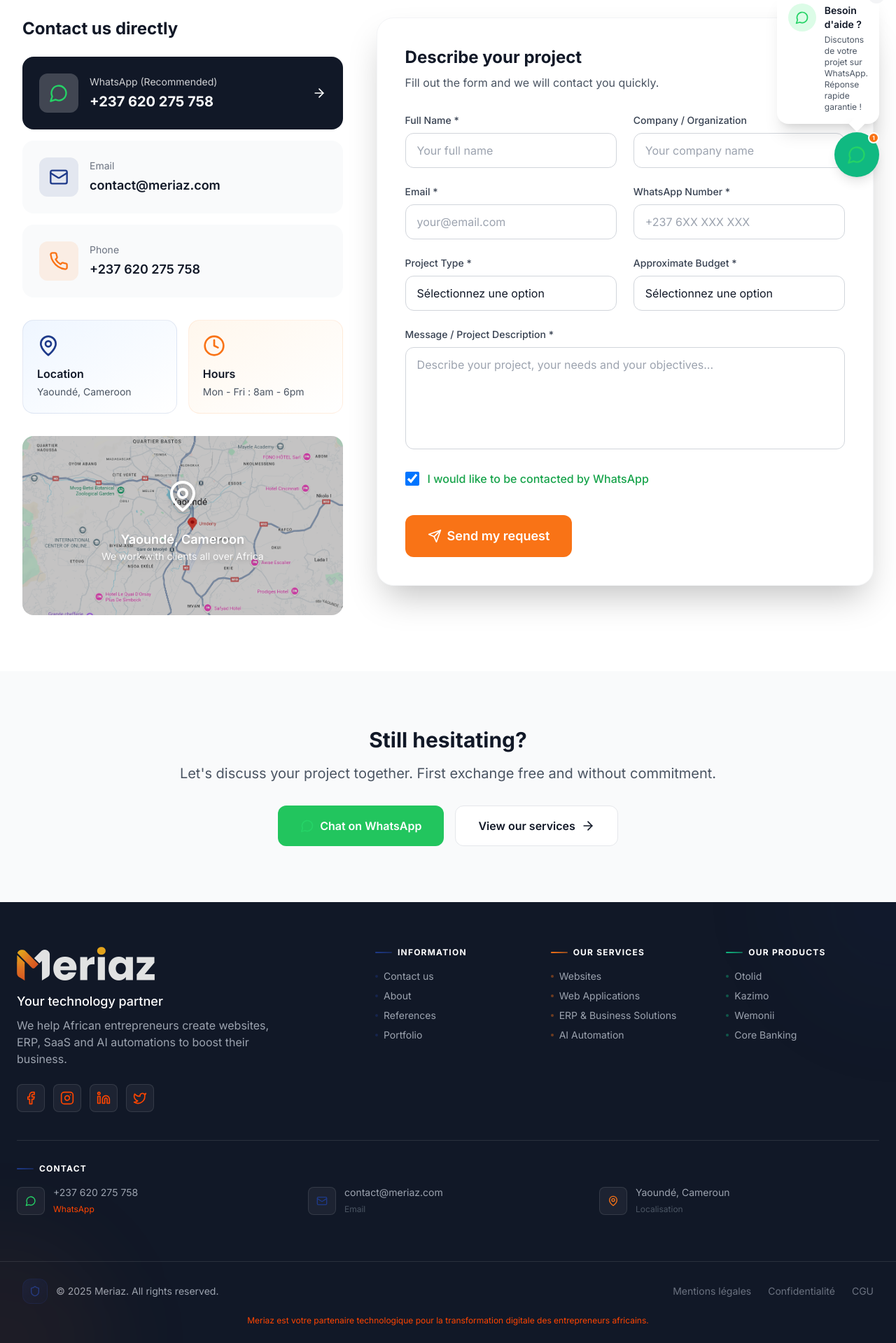
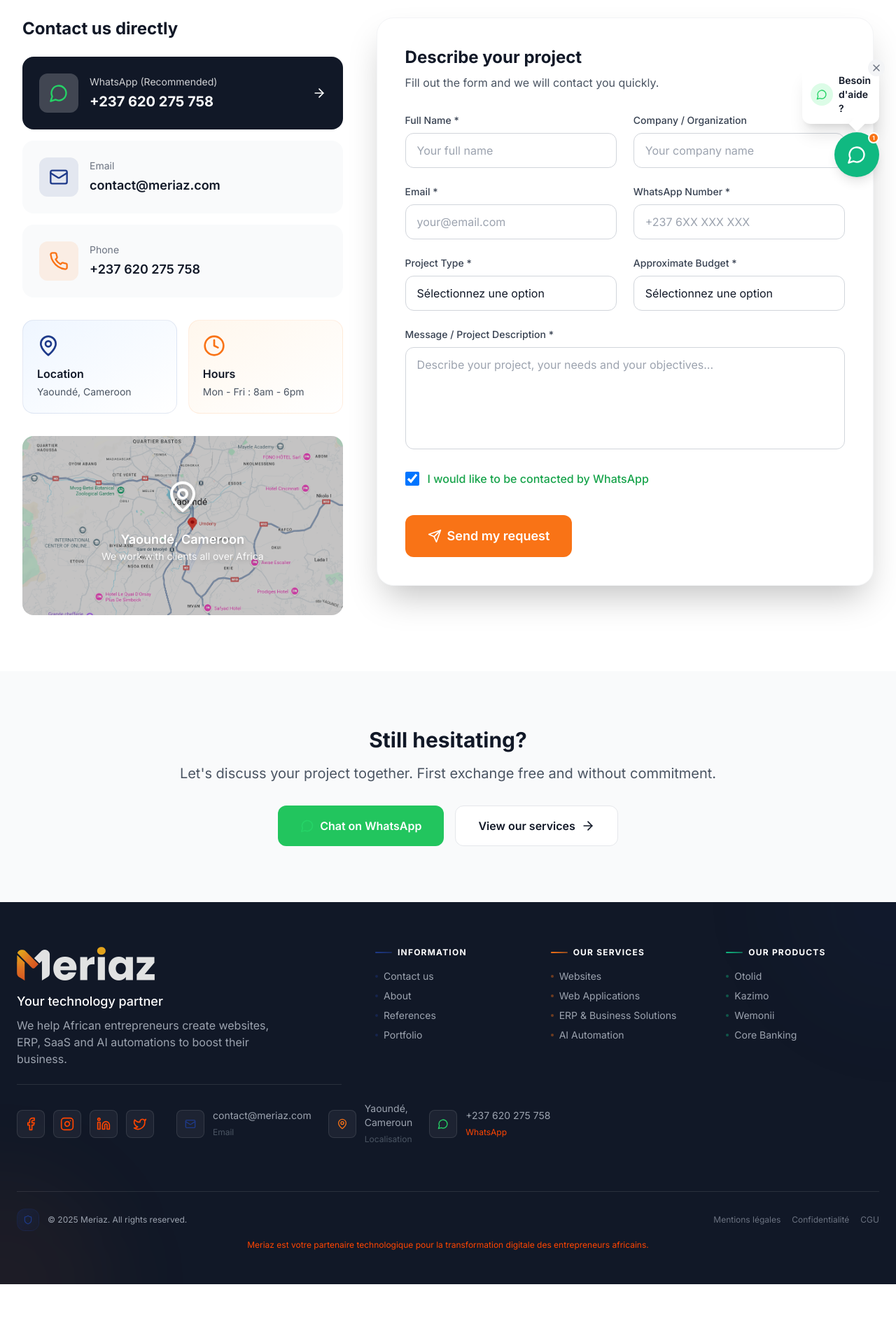
Before and after one commit to suzy289/meriaz-web, a Next.js app: page /contact in a window 1280 px wide. Shown: the part 523-2442 px from the top of the page at 70% size. After the commit the page ends 2358 px from the top, so only its background shows below. Built offline with nearby package versions, Linux system fonts and the light colour scheme.

Commit message:
feat: amélioration footer, carrousel portfolio mobile avec navigation par flèches et icône WhatsApp blanche

```diff
--- a/src/components/layout/Footer.tsx
+++ b/src/components/layout/Footer.tsx
@@ -86,8 +86,11 @@
               {t.footer.description}
             </p>
 
-            {/* Social links */}
-            <div className="flex gap-3">
+            {/* Contact and Social links */}
+            <div className="border-t border-white/10 pt-6 mb-6">
+              <div className="flex flex-col sm:flex-row items-start sm:items-center justify-between gap-6 sm:gap-8">
+                {/* Social links - Left */}
+                <div className="flex gap-3">
               {socialLinks.map((social, index) => {
                 const Icon = social.icon
                 return (
@@ -103,6 +106,52 @@
                   </a>
                 )
               })}
+                </div>
+
+                {/* Contact Info - Right */}
+                <div className="flex flex-row items-center gap-4 sm:gap-6">
+                  {/* Email */}
+                  <a
+                    href="mailto:contact@meriaz.com"
+                    className="flex items-center gap-3 group"
+                  >
+                    <div className="w-10 h-10 rounded-lg bg-white/5 border border-white/10 flex items-center justify-center flex-shrink-0 group-hover:bg-primary/20 group-hover:border-primary/30 transition-colors duration-300">
+                      <Mail className="w-4 h-4 text-primary" />
+                    </div>
+                    <div>
+                      <span className="text-gray-400 group-hover:text-white transition-colors text-sm block">contact@meriaz.com</span>
+                      <span className="text-xs text-gray-600">Email</span>
+                    </div>
+                  </a>
+
+                  {/* Location */}
+                  <div className="flex items-center gap-3">
+                    <div className="w-10 h-10 rounded-lg bg-white/5 border border-white/10 flex items-center justify-center flex-shrink-0">
+                      <MapPin className="w-4 h-4 text-secondary" />
+                    </div>
+                    <div>
+                      <span className="text-gray-400 text-sm block">Yaoundé, Cameroun</span>
+                      <span className="text-xs text-gray-600">Localisation</span>
+                    </div>
+                  </div>
+
+                  {/* WhatsApp */}
+                  <a
+                    href={getWhatsAppLink('footer', language)}
+                    target="_blank"
+                    rel="noopener noreferrer"
+                    className="flex items-center gap-3 group whitespace-nowrap"
+                  >
+                    <div className="w-10 h-10 rounded-lg bg-white/5 border border-white/10 flex items-center justify-center flex-shrink-0 group-hover:bg-green-500/20 group-hover:border-green-500/30 transition-colors duration-300">
+                      <MessageCircle className="w-4 h-4" style={{ color: '#25D366' }} />
+                    </div>
+                    <div>
+                      <span className="text-gray-400 group-hover:text-white transition-colors text-sm block whitespace-nowrap">{whatsappNumber}</span>
+                      <span className="text-xs text-[#FF4500]">WhatsApp</span>
+                    </div>
+                  </a>
+                </div>
+              </div>
             </div>
           </div>
 
@@ -151,14 +200,14 @@
             </div>
 
             {/* Products */}
-            <div>
-              <h4 className="text-xs font-bold mb-4 text-white uppercase tracking-widest flex items-center gap-2">
+            <div className="text-center sm:text-left">
+              <h4 className="text-xs font-bold mb-4 text-white uppercase tracking-widest flex items-center justify-center sm:justify-start gap-2">
                 <span className="w-6 h-0.5 bg-gradient-to-r from-accent to-accent/50 rounded-full"></span>
 {t.footer.ourProducts}
               </h4>
               <ul className="space-y-2">
                 {products.map((product, index) => (
-                  <li key={index}>
+                  <li key={index} className="flex justify-center sm:justify-start">
                     {product.external ? (
                       <a
                         href={product.href}
@@ -185,70 +234,18 @@
           </div>
         </div>
 
-        {/* Contact Row */}
-        <div className="border-t border-white/10 pt-8 mb-8">
-          <h4 className="text-xs font-bold mb-4 text-white uppercase tracking-widest flex items-center gap-2">
-            <span className="w-6 h-0.5 bg-gradient-to-r from-primary to-primary/50 rounded-full"></span>
-{t.footer.contact}
-          </h4>
-          <div className="grid grid-cols-1 sm:grid-cols-3 gap-4">
-            {/* WhatsApp */}
-            <a
-              href={getWhatsAppLink('footer', language)}
-              target="_blank"
-              rel="noopener noreferrer"
-              className="flex items-center gap-3 group"
-            >
-              <div className="w-10 h-10 rounded-lg bg-white/5 border border-white/10 flex items-center justify-center flex-shrink-0 group-hover:bg-green-500/20 group-hover:border-green-500/30 transition-colors duration-300">
-                <MessageCircle className="w-4 h-4" style={{ color: '#25D366' }} />
+        {/* Bottom bar - Integrated */}
+        <div className="border-t border-white/10 pt-6 pb-4">
+          <div className="flex flex-col sm:flex-row justify-between items-center gap-3">
+            <div className="flex items-center gap-3">
+              <div className="w-8 h-8 rounded-xl bg-gradient-to-br from-primary/20 to-primary/5 border border-primary/20 flex items-center justify-center">
+                <Shield className="w-3.5 h-3.5 text-primary" />
               </div>
-              <div>
-                <span className="text-gray-400 group-hover:text-white transition-colors text-sm block">{whatsappNumber}</span>
-                <span className="text-xs text-[#FF4500]">WhatsApp</span>
-              </div>
-            </a>
-
-            {/* Email */}
-            <a
-              href="mailto:contact@meriaz.com"
-              className="flex items-center gap-3 group"
-            >
-              <div className="w-10 h-10 rounded-lg bg-white/5 border border-white/10 flex items-center justify-center flex-shrink-0 group-hover:bg-primary/20 group-hover:border-primary/30 transition-colors duration-300">
-                <Mail className="w-4 h-4 text-primary" />
-              </div>
-              <div>
-                <span className="text-gray-400 group-hover:text-white transition-colors text-sm block">contact@meriaz.com</span>
-                <span className="text-xs text-gray-600">Email</span>
-              </div>
-            </a>
-
-            {/* Location */}
-            <div className="flex items-center gap-3">
-              <div className="w-10 h-10 rounded-lg bg-white/5 border border-white/10 flex items-center justify-center flex-shrink-0">
-                <MapPin className="w-4 h-4 text-secondary" />
-              </div>
-              <div>
-                <span className="text-gray-400 text-sm block">Yaoundé, Cameroun</span>
-                <span className="text-xs text-gray-600">Localisation</span>
-              </div>
-            </div>
-          </div>
-        </div>
-      </div>
-
-      {/* Bottom bar */}
-      <div className="border-t border-white/10">
-        <div className="container-custom py-6">
-          <div className="flex flex-col sm:flex-row justify-between items-center gap-4">
-            <div className="flex items-center gap-3">
-              <div className="w-9 h-9 rounded-xl bg-gradient-to-br from-primary/20 to-primary/5 border border-primary/20 flex items-center justify-center">
-                <Shield className="w-4 h-4 text-primary" />
-              </div>
-              <p className="text-gray-400 text-xs sm:text-sm">
+              <p className="text-gray-400 text-xs">
 {t.footer.copyright.replace('2024', currentYear.toString())}
               </p>
             </div>
-            <div className="flex flex-wrap justify-center gap-4 sm:gap-6 text-xs sm:text-sm">
+            <div className="flex flex-wrap justify-center gap-3 sm:gap-4 text-xs">
               <button className="text-gray-500 hover:text-white transition-colors duration-300">
                 Mentions légales
               </button>
@@ -260,7 +257,7 @@
               </button>
             </div>
           </div>
-          <p className="text-[#FF4500] text-[10px] sm:text-xs text-center mt-4 max-w-xl mx-auto">
+          <p className="text-[#FF4500] text-[10px] sm:text-xs text-center mt-3 max-w-xl mx-auto">
             Meriaz est votre partenaire technologique pour la transformation digitale des entrepreneurs africains.
           </p>
         </div>
--- a/src/components/layout/WhatsAppButton.tsx
+++ b/src/components/layout/WhatsAppButton.tsx
@@ -65,7 +65,7 @@
           showTooltip ? 'opacity-100 translate-y-0' : 'opacity-0 translate-y-2 pointer-events-none'
         )}
       >
-        <div className="bg-white rounded-2xl shadow-xl p-4 max-w-[280px] relative">
+        <div className="bg-white rounded-xl shadow-xl p-3 max-w-[180px] relative">
           {/* Close button */}
           <button
             onClick={() => setShowTooltip(false)}
@@ -75,18 +75,13 @@
             <X className="w-4 h-4 text-gray-500" />
           </button>
 
-          <div className="flex items-start gap-3">
-            <div className="w-10 h-10 bg-green-100 rounded-full flex items-center justify-center flex-shrink-0">
-              <MessageCircle className="w-5 h-5" style={{ color: '#25D366' }} />
+          <div className="flex items-center gap-2">
+            <div className="w-8 h-8 bg-green-100 rounded-full flex items-center justify-center flex-shrink-0">
+              <MessageCircle className="w-4 h-4" style={{ color: '#25D366' }} />
             </div>
-            <div>
-              <p className="font-semibold text-gray-900 text-sm">
-                Besoin d&apos;aide ?
-              </p>
-              <p className="text-gray-600 text-xs mt-1">
-                Discutons de votre projet sur WhatsApp. Réponse rapide garantie !
-              </p>
-            </div>
+            <p className="font-semibold text-gray-900 text-sm">
+              Besoin d&apos;aide ?
+            </p>
           </div>
 
           {/* Arrow */}
@@ -104,7 +99,7 @@
         <span className="absolute inset-0 rounded-full bg-accent animate-ping opacity-25" />
 
         {/* Icon */}
-        <MessageCircle className="w-7 h-7 relative z-10" style={{ color: '#25D366' }} />
+        <MessageCircle className="w-7 h-7 relative z-10 text-white" />
 
         {/* Notification dot */}
         <span className="absolute top-0 right-0 w-4 h-4 bg-secondary rounded-full border-2 border-white flex items-center justify-center">
--- a/src/components/sections/Portfolio.tsx
+++ b/src/components/sections/Portfolio.tsx
@@ -1,9 +1,10 @@
 'use client'
 
-import { ExternalLink, Globe, Smartphone, Database, Building2 } from 'lucide-react'
+import { ExternalLink, Globe, Smartphone, Database, Building2, ChevronLeft, ChevronRight } from 'lucide-react'
 import Button from '@/components/ui/Button'
 import Link from 'next/link'
 import { useLanguage } from '@/contexts/LanguageContext'
+import { useState } from 'react'
 
 const projects = [
   {
@@ -86,12 +87,21 @@
 
 export default function Portfolio() {
   const { t } = useLanguage()
+  const [currentIndex, setCurrentIndex] = useState(0)
+
+  const nextProject = () => {
+    setCurrentIndex((prev) => (prev + 1) % projects.length)
+  }
+
+  const prevProject = () => {
+    setCurrentIndex((prev) => (prev - 1 + projects.length) % projects.length)
+  }
 
   const ProjectCard = ({ project, index }: { project: typeof projects[0], index: number }) => {
     const Icon = project.icon
     return (
       <div
-        className={`group bg-white border-2 ${project.borderColor} rounded-xl overflow-hidden ${project.borderHover} hover:shadow-lg transition-all duration-300 flex-shrink-0 w-[450px] md:w-[500px]`}
+        className={`group bg-white border-2 ${project.borderColor} rounded-xl overflow-hidden ${project.borderHover} hover:shadow-lg transition-all duration-300 flex-shrink-0 w-full md:w-[450px] lg:w-[500px]`}
       >
         {/* Project Header */}
         <div className={`${project.headerBg} border-b ${project.borderColor} p-6`}>
@@ -175,8 +185,57 @@
           </p>
         </div>
 
-        {/* Scrolling Rows */}
-        <div className="space-y-8 mb-16">
+        {/* Mobile: Carousel with arrows */}
+        <div className="md:hidden mb-16">
+          <div className="relative">
+            {/* Project Card */}
+            <div className="overflow-hidden">
+              <div
+                className="flex transition-transform duration-300 ease-in-out"
+                style={{ transform: `translateX(-${currentIndex * 100}%)` }}
+              >
+                {projects.map((project, index) => (
+                  <div key={project.id} className="w-full flex-shrink-0 px-2">
+                    <ProjectCard project={project} index={index} />
+                  </div>
+                ))}
+              </div>
+            </div>
+
+            {/* Navigation Arrows */}
+            <button
+              onClick={prevProject}
+              className="absolute left-2 top-1/2 -translate-y-1/2 w-10 h-10 bg-white/90 hover:bg-white border border-gray-200 rounded-full shadow-lg flex items-center justify-center transition-all duration-200 z-10 hover:scale-110"
+              aria-label="Projet précédent"
+            >
+              <ChevronLeft className="w-6 h-6 text-gray-700" />
+            </button>
+            <button
+              onClick={nextProject}
+              className="absolute right-2 top-1/2 -translate-y-1/2 w-10 h-10 bg-white/90 hover:bg-white border border-gray-200 rounded-full shadow-lg flex items-center justify-center transition-all duration-200 z-10 hover:scale-110"
+              aria-label="Projet suivant"
+            >
+              <ChevronRight className="w-6 h-6 text-gray-700" />
+            </button>
+
+            {/* Indicators */}
+            <div className="flex justify-center gap-2 mt-6">
+              {projects.map((_, index) => (
+                <button
+                  key={index}
+                  onClick={() => setCurrentIndex(index)}
+                  className={`h-2 rounded-full transition-all duration-200 ${
+                    currentIndex === index ? 'w-8 bg-primary' : 'w-2 bg-gray-300'
+                  }`}
+                  aria-label={`Aller au projet ${index + 1}`}
+                />
+              ))}
+            </div>
+          </div>
+        </div>
+
+        {/* Desktop: Scrolling Rows */}
+        <div className="hidden md:block space-y-8 mb-16">
           {/* First Row - Scroll Left to Right */}
           <div className="relative overflow-hidden">
             <div className="flex gap-6 animate-scroll-left">
```
